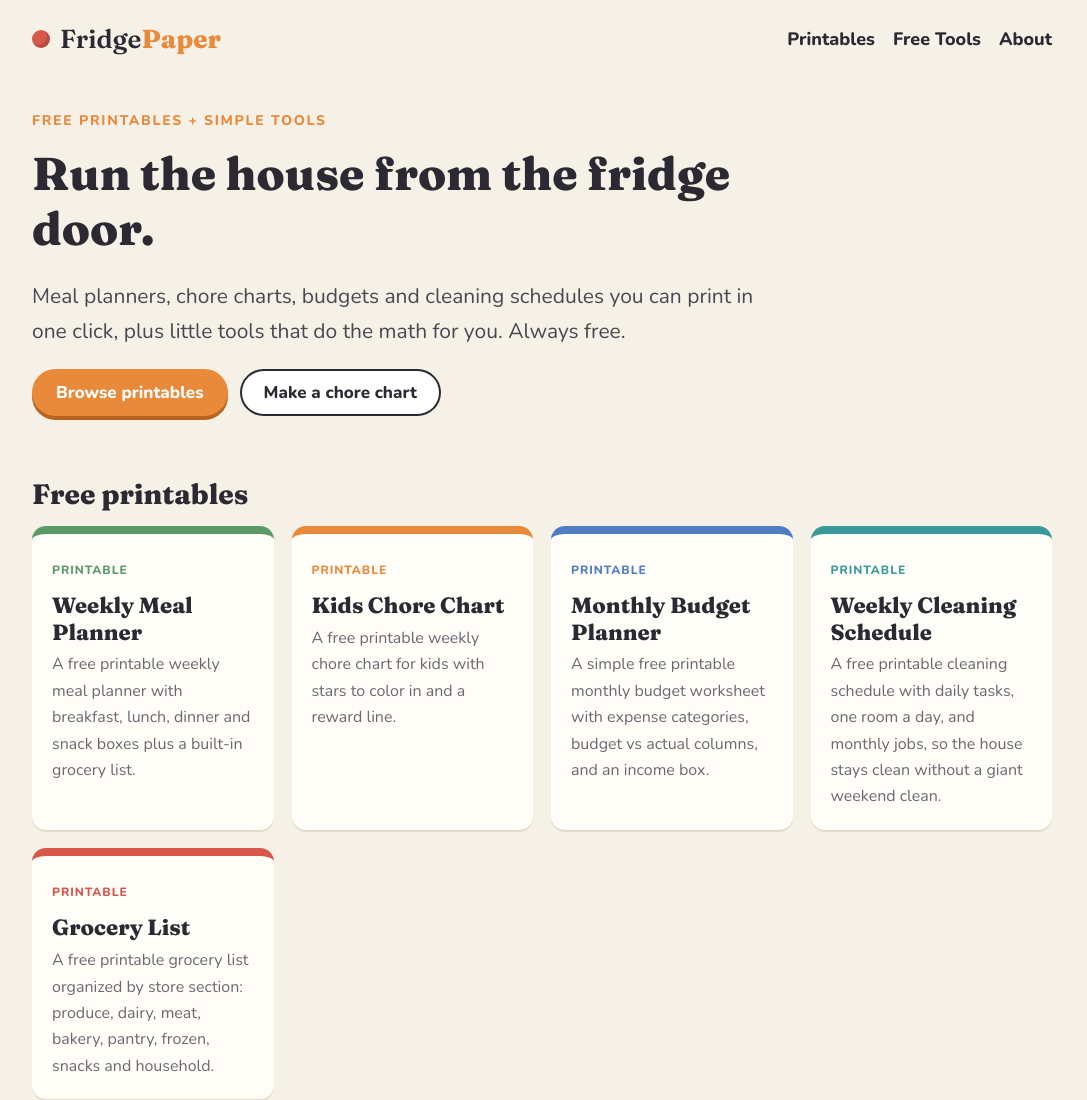
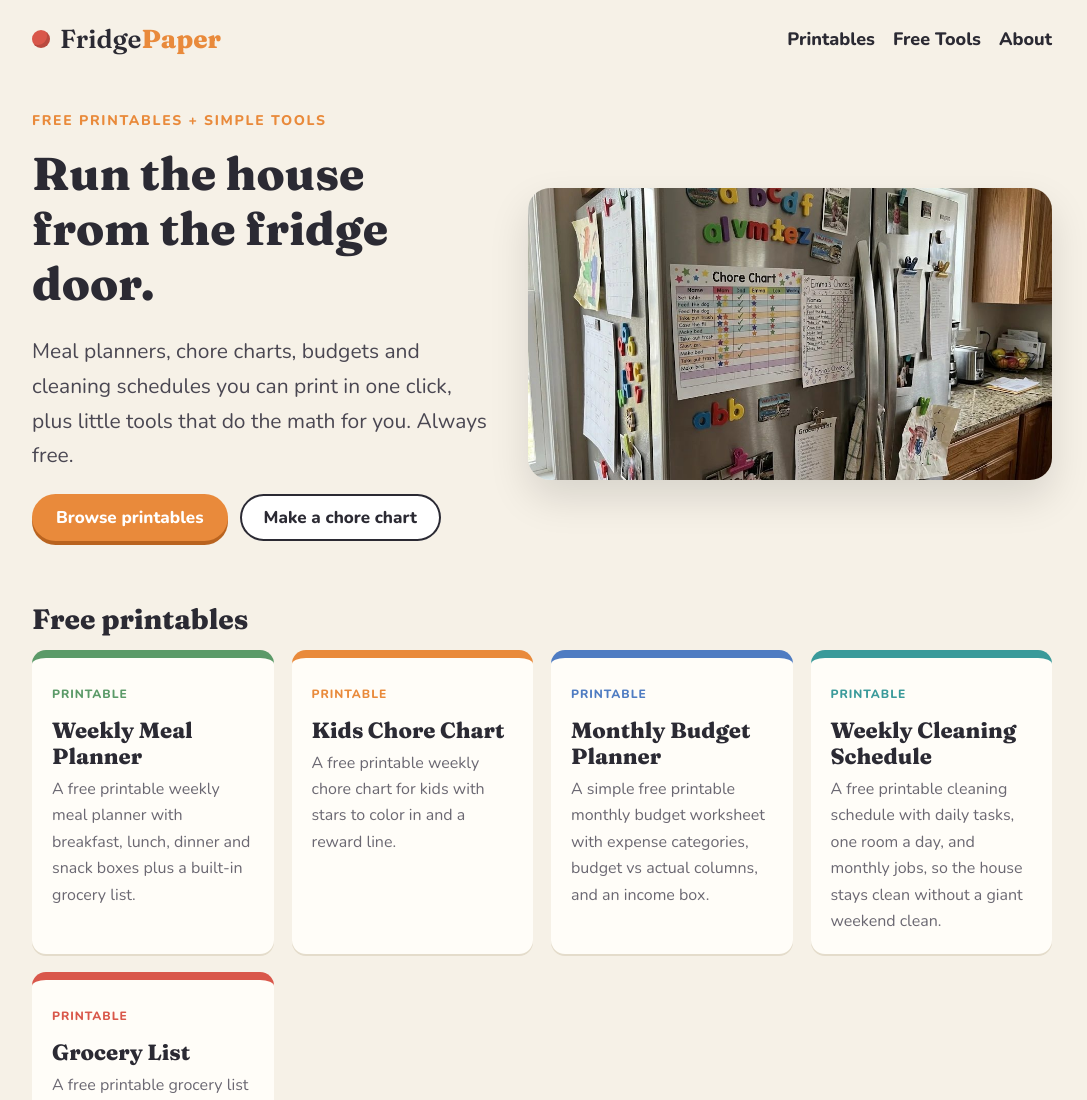
Before and after one commit to pickledbee/fridgepaper, a plain HTML site: page index.html in a window 1280 px wide. Shown: the top 1100 px of the page, without its empty margins (98-1185 px from the left). Drawn offline with nearby package versions, Linux system fonts and the light colour scheme.

Commit message:
Add fridge photo to home page
Co-Authored-By: Claude Opus 5.5 <noreply@anthropic.com>
Claude-Session: https://claude.ai/code/session_01Stt2HG9JNzDrEpiKTBCuKB

```diff
--- a/assets/style.css
+++ b/assets/style.css
@@ -154,3 +154,6 @@ table.chores td{text-align:center;vertical-align:middle}
 
 /* hero without illustration */
 .hero{grid-template-columns:1fr;max-width:760px}
+.hero{grid-template-columns:1fr 1.15fr;max-width:none}
+.hero-photo{width:100%;height:auto;border-radius:22px;box-shadow:0 18px 40px rgba(0,0,0,.12);display:block}
+@media (max-width:760px){.hero{grid-template-columns:1fr}}
--- a/index.html
+++ b/index.html
@@ -30,6 +30,7 @@
     <p class="lead">Meal planners, chore charts, budgets and cleaning schedules you can print in one click, plus little tools that do the math for you. Always free.</p>
     <p class="cta"><a class="btn" href="printables/index.html">Browse printables</a> <a class="btn ghost" href="tools/chore-chart-maker.html">Make a chore chart</a></p>
   </div>
+  <img class="hero-photo" src="assets/hero.jpg" width="1024" height="572" alt="A family fridge covered with a printable chore chart, a grocery list and kids' drawings">
 </section>
 <section class="list"><h2>Free printables</h2><div class="cards"><a class="card c-green" href="printables/weekly-meal-planner.html"><span class="tag">Printable</span><h3>Weekly Meal Planner</h3><p>A free printable weekly meal planner with breakfast, lunch, dinner and snack boxes plus a built-in grocery list.</p></a><a class="card c-orange" href="printables/kids-chore-chart.html"><span class="tag">Printable</span><h3>Kids Chore Chart</h3><p>A free printable weekly chore chart for kids with stars to color in and a reward line.</p></a><a class="card c-blue" href="printables/monthly-budget-planner.html"><span class="tag">Printable</span><h3>Monthly Budget Planner</h3><p>A simple free printable monthly budget worksheet with expense categories, budget vs actual columns, and an income box.</p></a><a class="card c-teal" href="printables/weekly-cleaning-schedule.html"><span class="tag">Printable</span><h3>Weekly Cleaning Schedule</h3><p>A free printable cleaning schedule with daily tasks, one room a day, and monthly jobs, so the house stays clean without a giant weekend clean.</p></a><a class="card c-red" href="printables/grocery-list.html"><span class="tag">Printable</span><h3>Grocery List</h3><p>A free printable grocery list organized by store section: produce, dairy, meat, bakery, pantry, frozen, snacks and household.</p></a></div></section>
 <div class="ad-slot no-print" aria-hidden="true"><!-- AD SLOT --></div>
```
Also changed, not shown: assets/hero.jpg (added).
